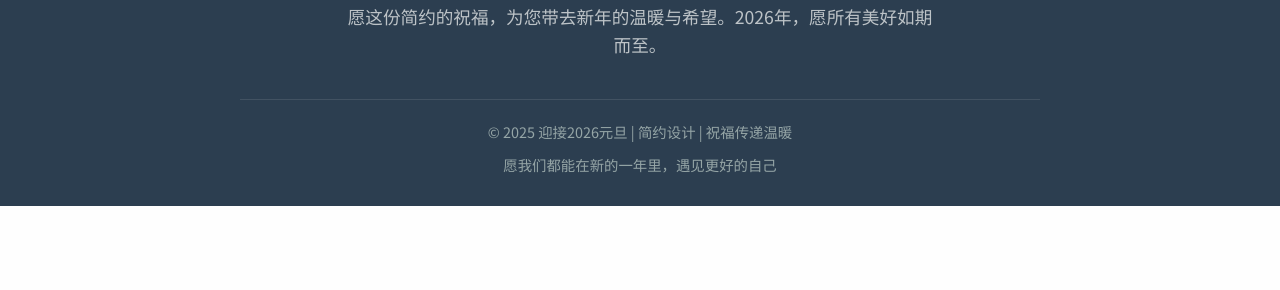
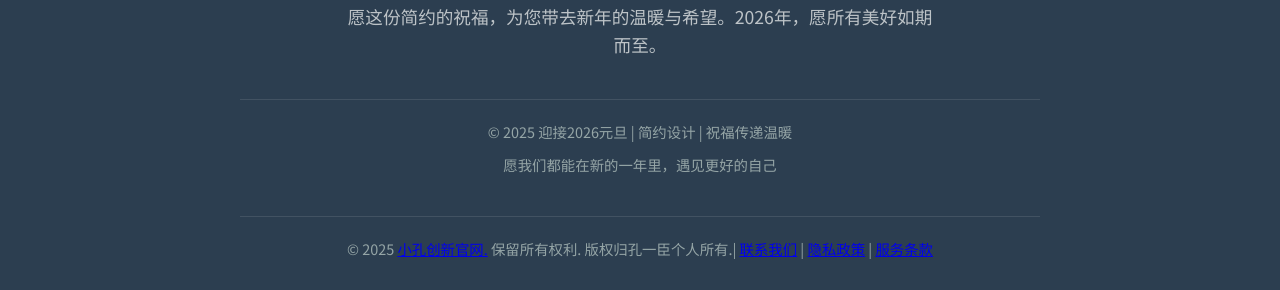
Before and after one commit to KYCNB/2026, a plain HTML site: page index.html in a window 1280 px wide. Shown: the part 2878-3168 px from the top of the page. Before the commit the page ends 3084 px from the top, so only its background shows below. Drawn offline with nearby package versions, Linux system fonts and the light colour scheme.

Commit message:
Update index.html

```diff
--- a/index.html
+++ b/index.html
@@ -676,6 +676,13 @@
                 <div class="copyright">
                     <p>© 2025 迎接2026元旦 | 简约设计 | 祝福传递温暖</p>
                     <p style="margin-top: 10px;">愿我们都能在新的一年里，遇见更好的自己</p>
+                    <!-- 版权信息 -->
+    <div class="copyright">
+        © 2025 <a href="www.kycnb.top">小孔创新官网.</a> 保留所有权利. 版权归孔一臣个人所有.|
+        <a href="mailto:kyc@kycnb.top">联系我们</a> |
+        <a href="www.kycnb.top/privacy">隐私政策</a> |
+        <a href="www.kycnb.top/terms">服务条款</a>
+    </div>
                 </div>
             </div>
         </div>
@@ -897,4 +904,5 @@
         });
     </script>
 </body>
+
 </html>
```
